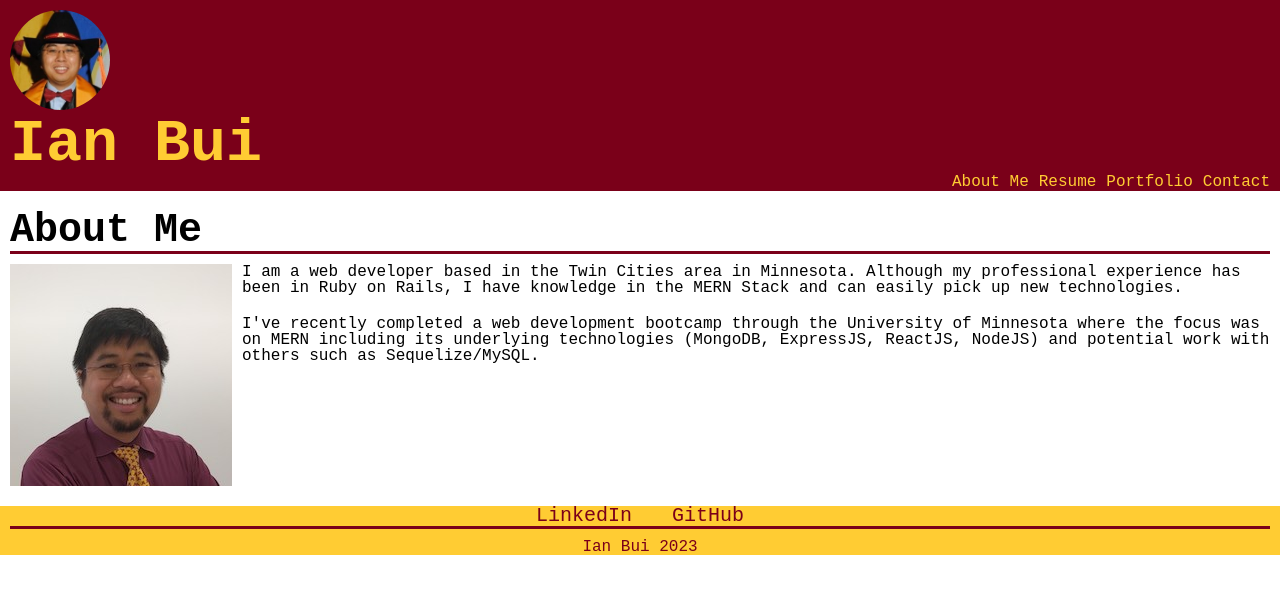
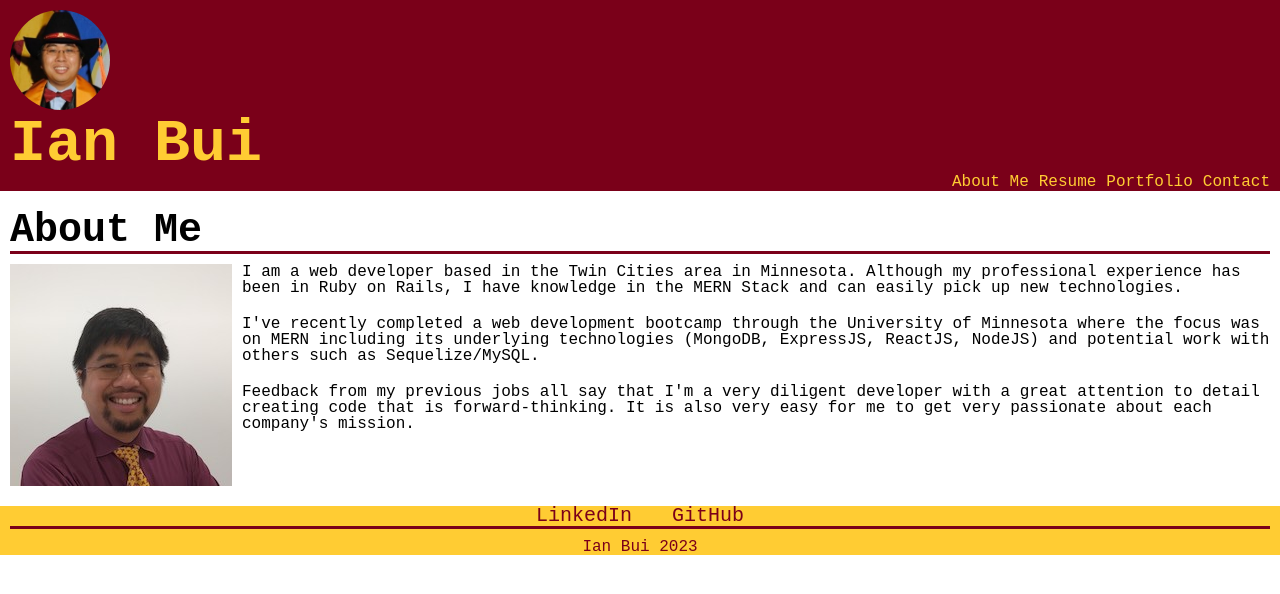
Before and after one commit to thinkbui/umn-edx-react-portfolio, a React (Create React App) app: page / in a window 1280 px wide. Shown: the top 594 px of the page. Built offline with nearby package versions, Linux system fonts and the light colour scheme.

Commit message:
Added third paragraph

```diff
--- a/src/constants/Constants.js
+++ b/src/constants/Constants.js
@@ -48,6 +48,10 @@ export const about_me_bio = [
   {
     "key": "line1",
     "content": "I've recently completed a web development bootcamp through the University of Minnesota where the focus was on MERN including its underlying technologies (MongoDB, ExpressJS, ReactJS, NodeJS) and potential work with others such as Sequelize/MySQL.",
+  },
+  {
+    "key": "line2",
+    "content": "Feedback from my previous jobs all say that I'm a very diligent developer with a great attention to detail creating code that is forward-thinking.  It is also very easy for me to get very passionate about each company's mission.",
   },
 ];
 
```
